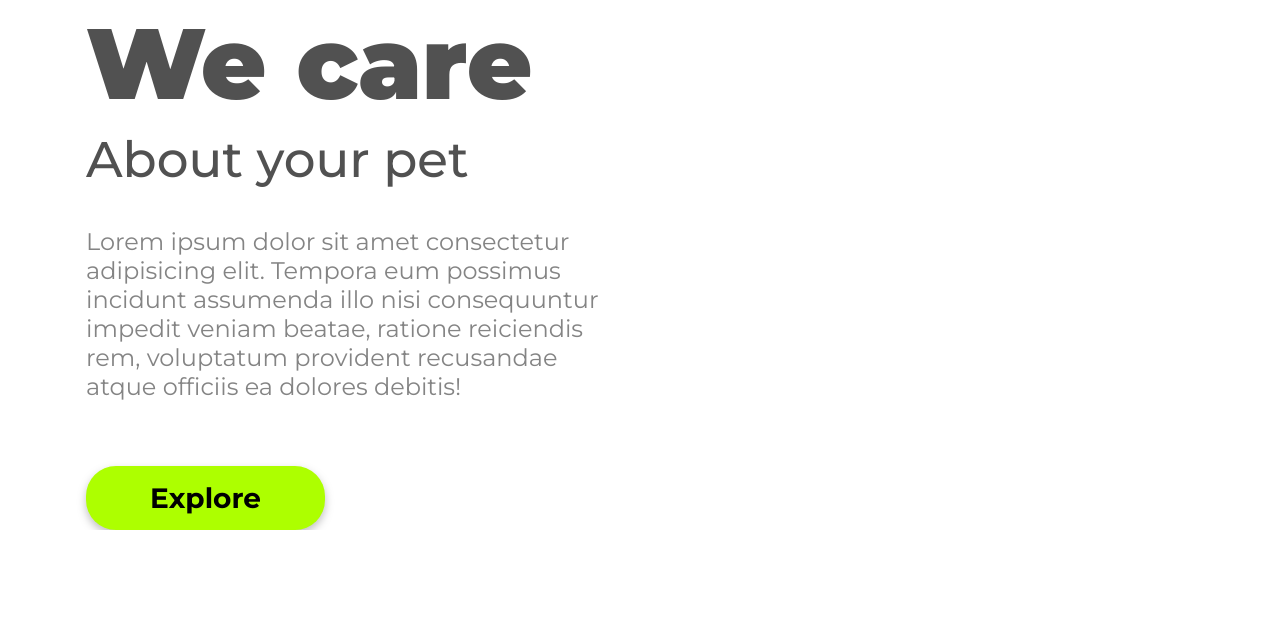
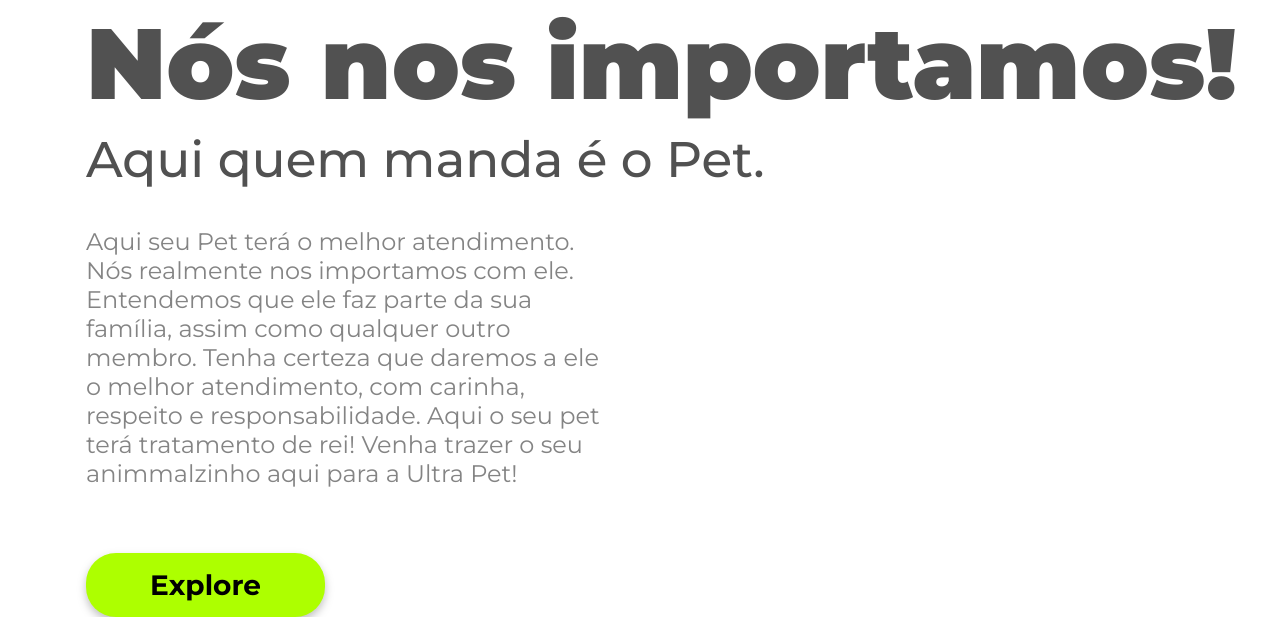
Before and after one commit to DevLucasSoares28/Ultra-Pet, a plain HTML site: page index.html in a window 1280 px wide. Shown: the part 731-1348 px from the top of the page. Before the commit the page ends 1261 px from the top, so only its background shows below. Drawn offline with Linux system fonts and the light colour scheme.

Commit message:
novo commit

```diff
--- a/index.html
+++ b/index.html
@@ -7,7 +7,7 @@
     <link rel="preconnect" href="https://fonts.googleapis.com">
 <link rel="preconnect" href="https://fonts.gstatic.com" crossorigin>
 <link href="https://fonts.googleapis.com/css2?family=Montserrat:ital,wght@0,100..900;1,100..900&display=swap" rel="stylesheet">
-    <title> We care </title>
+    <title> Ultra Pet </title>
 </head>
 <body>
 
@@ -23,9 +23,9 @@
 <main>
     <img src="./we-care.png" alt="we-care-logo" class="img-logo">
     <section>
-    <h1>We care</h1>
-    <h2>About your pet</h2>
-    <p>Lorem ipsum dolor sit amet consectetur adipisicing elit. Tempora eum possimus incidunt assumenda illo nisi consequuntur impedit veniam beatae, ratione reiciendis rem, voluptatum provident recusandae atque officiis ea dolores debitis!</p>
+    <h1>Nós nos importamos!</h1>
+    <h2>Aqui quem manda é o Pet.</h2>
+    <p>Aqui seu Pet terá o melhor atendimento. Nós realmente nos importamos com ele. Entendemos que ele faz parte da sua família, assim como qualquer outro membro. Tenha certeza que daremos a ele o melhor atendimento, com carinha, respeito e responsabilidade. Aqui o seu pet terá tratamento de rei! Venha trazer o seu animmalzinho aqui para a Ultra Pet! </p>
     <button class="button-main">Explore</button>
 
 </section>
```
